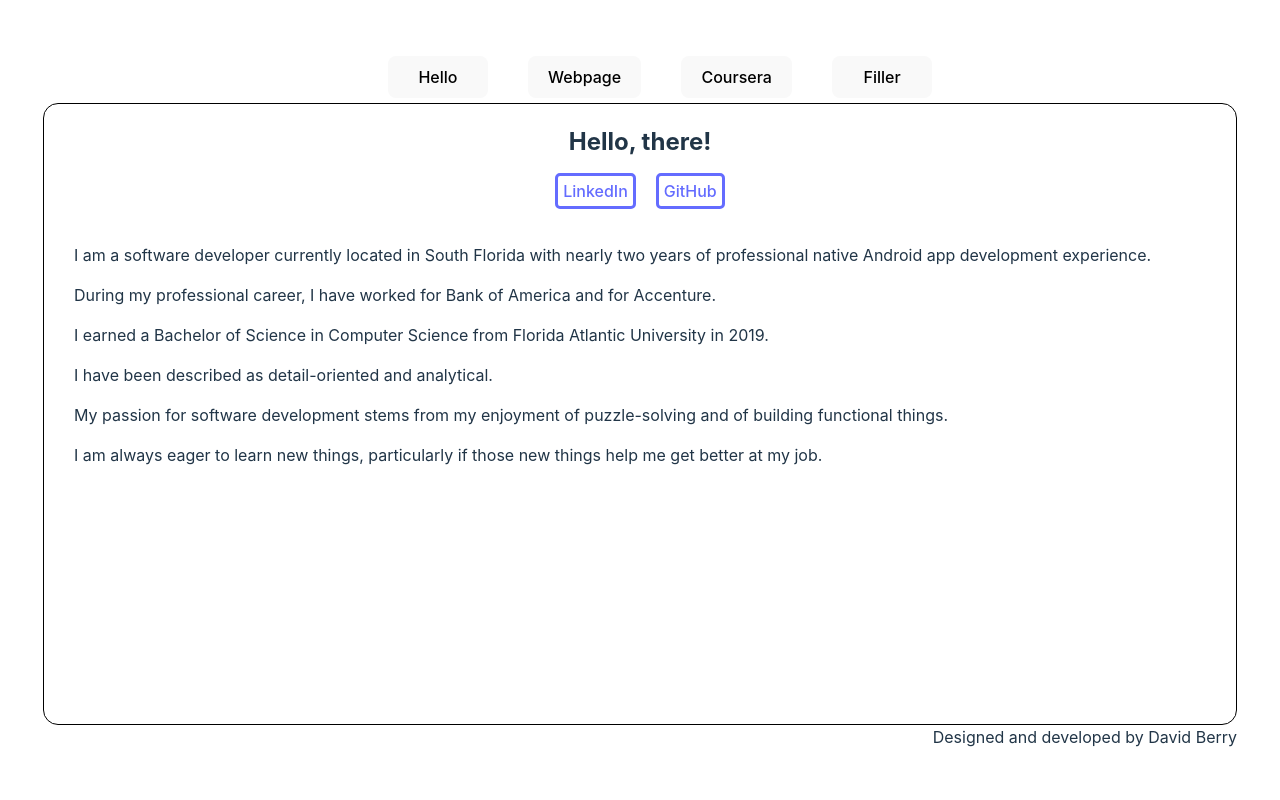
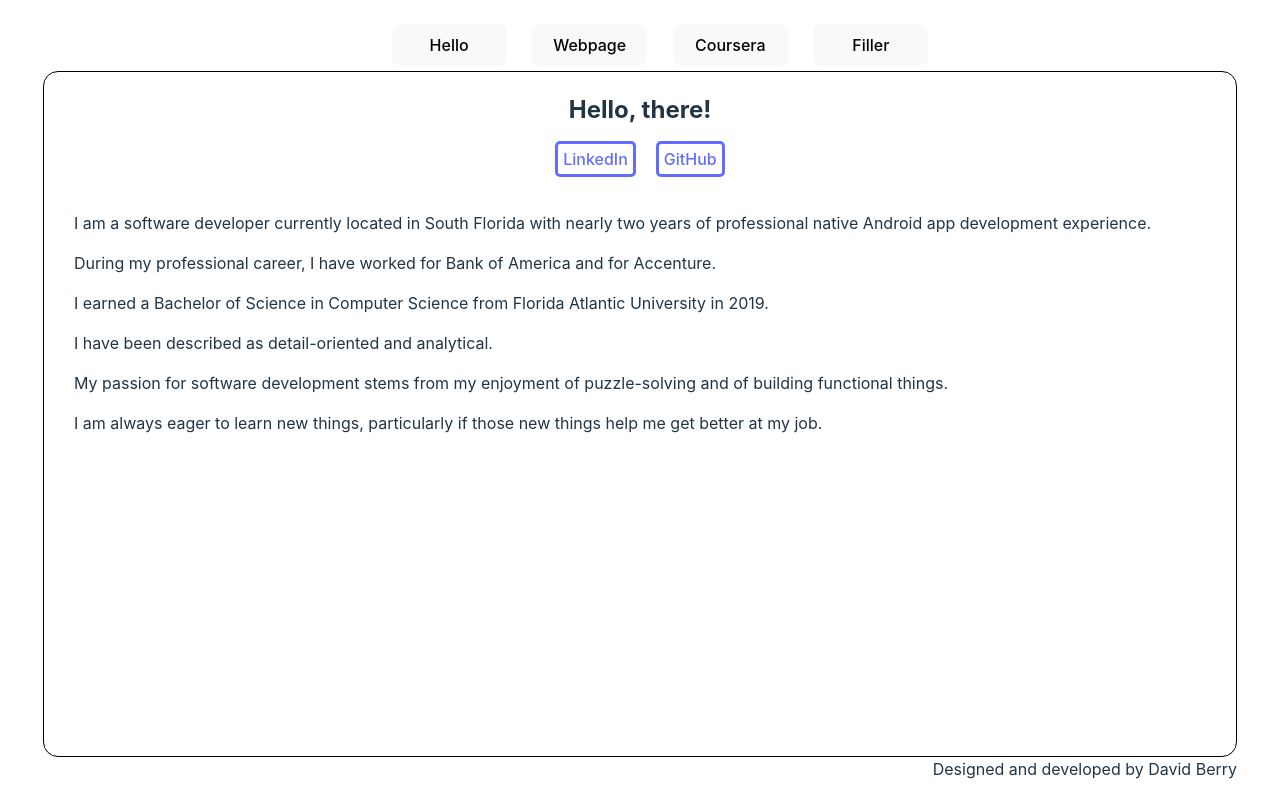
Before and after one commit to DBerry07/DBerry07.github.io, a React (Vite) app: page / in a window 1280 px wide. Built offline with nearby package versions, Linux system fonts and the light colour scheme.

Commit message:
Changed some CSS

```diff
--- a/src/components/ButtonMenu.jsx
+++ b/src/components/ButtonMenu.jsx
@@ -6,7 +6,7 @@ function ButtonMenu({ onSelect }) {
   const buttons = Object.keys(Tab);
 
   return (
-    <menu>
+    <menu id="button-menu">
       {buttons.map((item, index) => (
         <span>
           <button class="menu_button" onClick={() => onSelect(item)}>
--- a/src/css/ButtonMenu.css
+++ b/src/css/ButtonMenu.css
@@ -1,6 +1,6 @@
 
 .menu_button {
-    min-width: 100px;
+    width: 115px;
 }
 
 menu {
@@ -8,6 +8,6 @@ menu {
 }
 
 menu span {
-    margin-left: 20px;
-    margin-right: 20px;
+    margin-left: 1vw;
+    margin-right: 1vw;
 }
--- a/src/css/Entry.css
+++ b/src/css/Entry.css
@@ -4,7 +4,7 @@
 }
 
 #content-box {
-  height: 75svh;
+  height: 83vh;
   width: 90vw;
   border: 1px solid black;
   border-radius: 15px;
```
